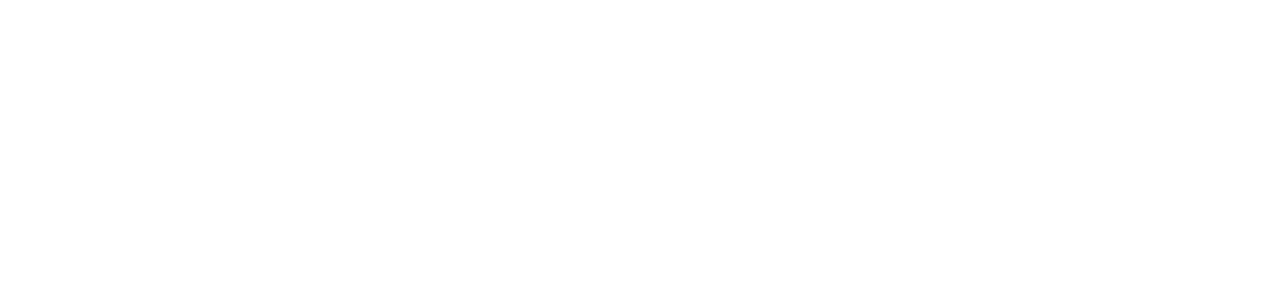
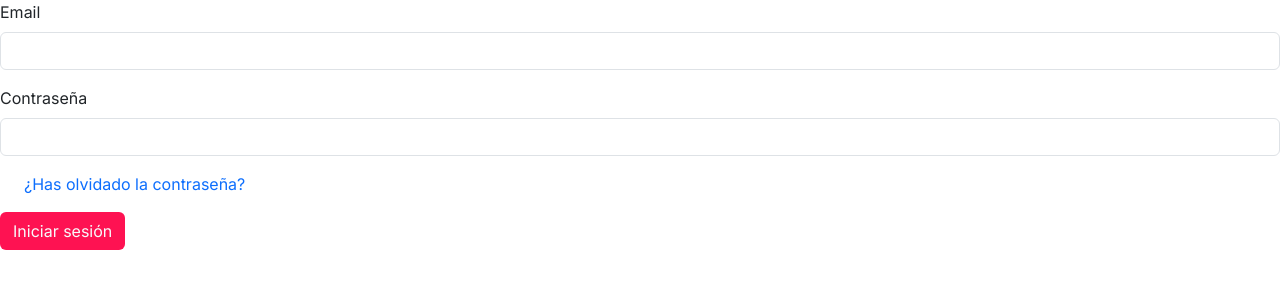
Before and after one commit to Jkisner24/packar, a Next.js app: page /login in a window 1280 px wide. Shown: the top 300 px of the page. Built offline with nearby package versions, Linux system fonts and the light colour scheme.

Commit message:
bootstrap update

```diff
--- a/app/layout.jsx
+++ b/app/layout.jsx
@@ -1,4 +1,5 @@
 import { Inter } from 'next/font/google'
+import 'bootstrap/dist/css/bootstrap.css'
 import './globals.css'
 
 const inter = Inter({ subsets: ['latin'] })
--- a/components/LoginForm/LoginForm.jsx
+++ b/components/LoginForm/LoginForm.jsx
@@ -2,9 +2,20 @@
 
 const LoginForm = () => {
   return (
-    <div>
-
-    </div>
+    <form>
+  <div class="mb-3">
+    <label for="exampleInputEmail1" class="form-label">Email</label>
+    <input type="email" class="form-control" id="exampleInputEmail1" aria-describedby="emailHelp" />
+  </div>
+  <div class="mb-3">
+    <label for="exampleInputPassword1" class="form-label">Contraseña</label>
+    <input type="password" class="form-control" id="exampleInputPassword1" />
+  </div>
+  <div class="mb-3 form-check">
+    <div id="emailHelp" className="text-primary">¿Has olvidado la contraseña?</div>
+  </div>
+  <button type="submit" class="btn text-light" style={{background: 'var(--primary-color)'}}>Iniciar sesión</button>
+</form>
   )
 }
 
--- a/package.json
+++ b/package.json
@@ -9,6 +9,7 @@
     "lint": "next lint"
   },
   "dependencies": {
+    "bootstrap": "^5.3.2",
     "next": "14.0.4",
     "node": ">=16.0.0",
     "react": "^18",
```
Also changed, not shown: 1 other file (tests, documents, lock files or other folders).
